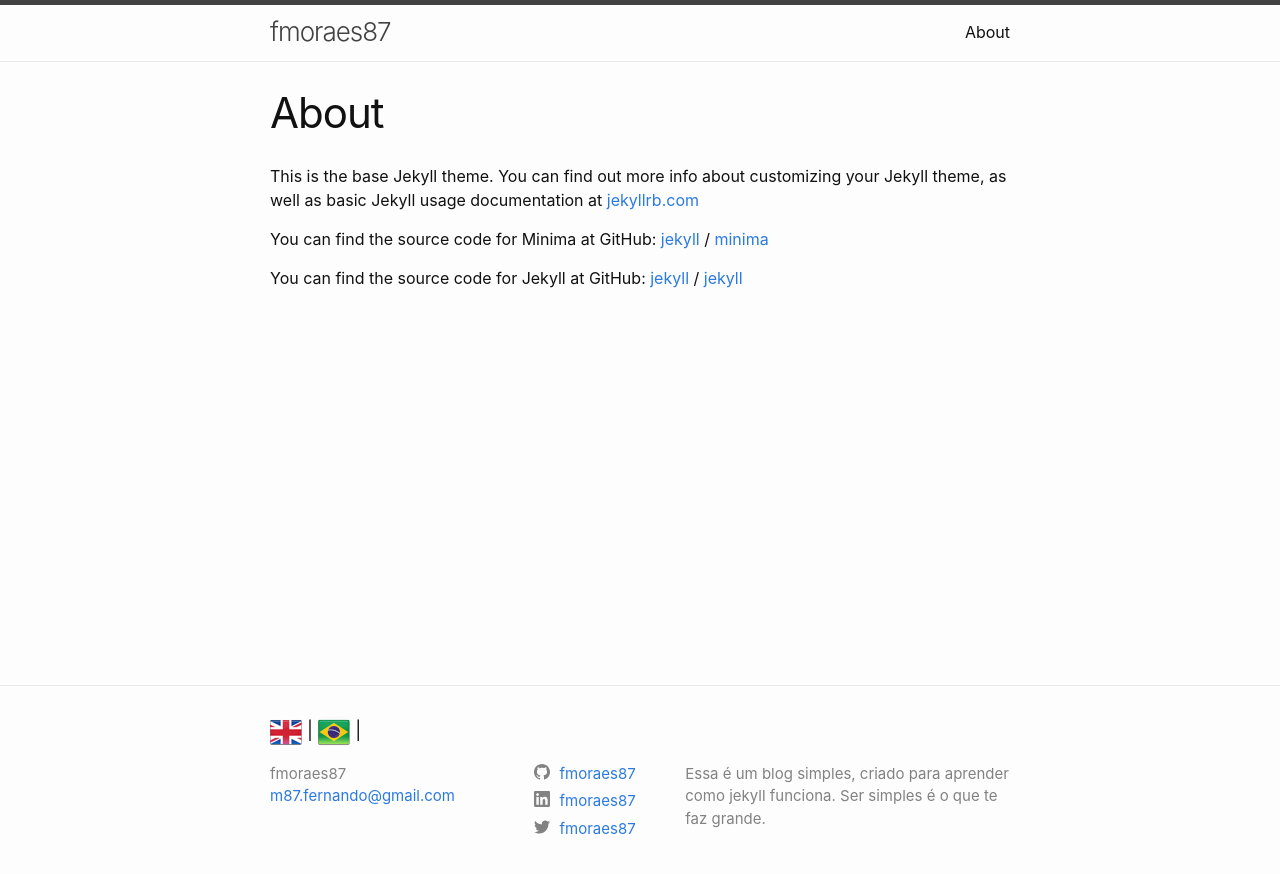
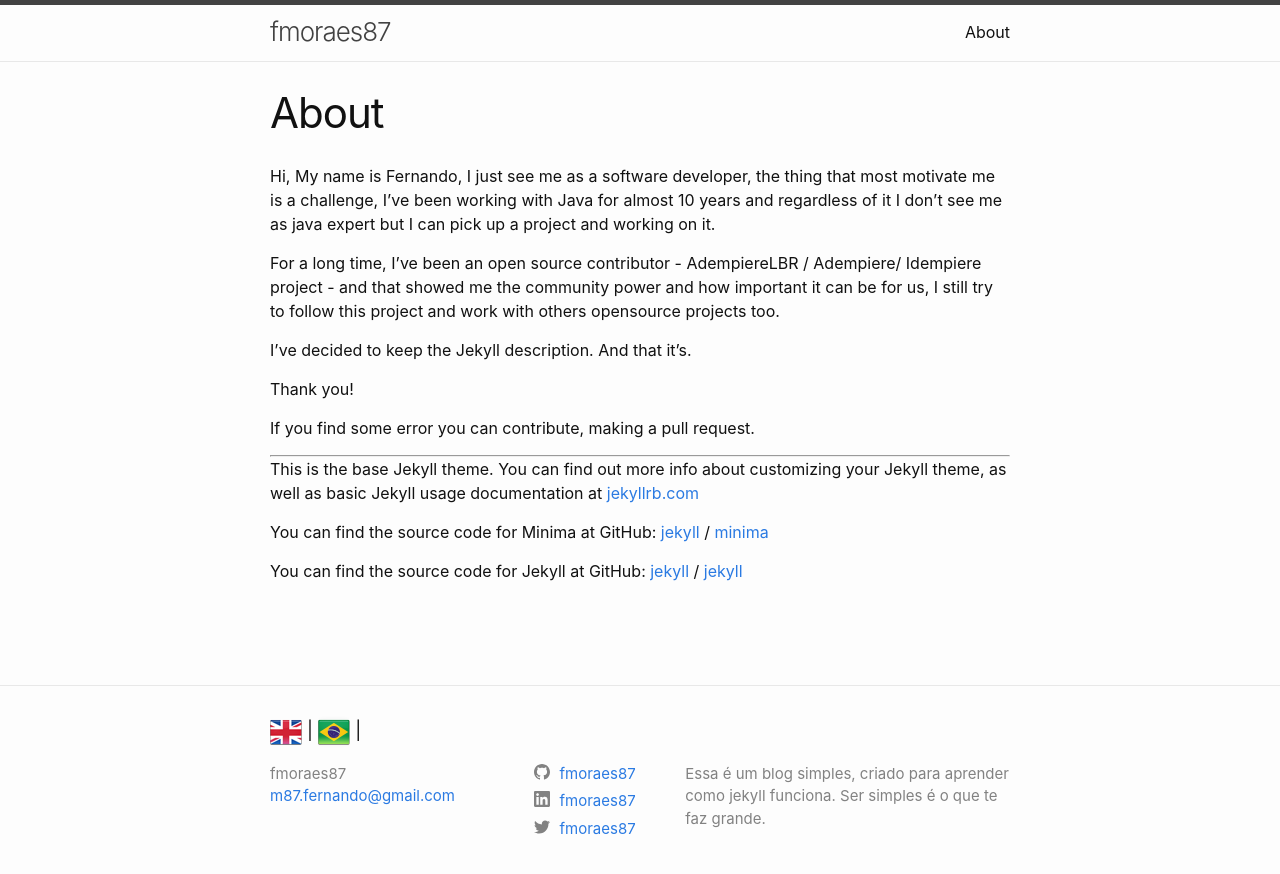
Before and after one commit to fmoraes87/fmoraes87.github.io, a Jekyll site: the page built from about.md, in a window 1280 px wide. Shown: the top 874 px of the page. Built offline with Jekyll 4.4.1, drawn with Linux system fonts in a browser that asks for light colours.

Commit message:
Update about section

```diff
--- a/about.md
+++ b/about.md
@@ -4,6 +4,18 @@ title: About
 permalink: /about/
 lang: en
 ---
+
+Hi, My name is Fernando, I just see me as a software developer, the thing that most motivate me is a challenge, I've been working with Java for almost 10 years and regardless of it I don't see me as java expert but I can pick up a project and working on it.
+
+For a long time, I've been an open source contributor -  AdempiereLBR / Adempiere/ Idempiere project - and that showed me the community power and how important it can be for us, I still try to follow this project and work with others opensource projects too.
+
+I've decided to keep the Jekyll description. And that it's.
+
+Thank you!
+
+If you find some error you can contribute, making a pull request.
+
+------------------
 
 This is the base Jekyll theme. You can find out more info about customizing your Jekyll theme, as well as basic Jekyll usage documentation at [jekyllrb.com](https://jekyllrb.com/)
 
```
Also changed, not shown: pt_br/about.md (+11 -0 lines).
